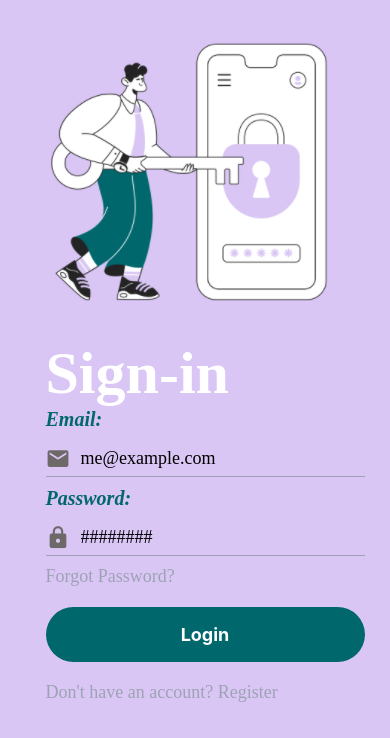
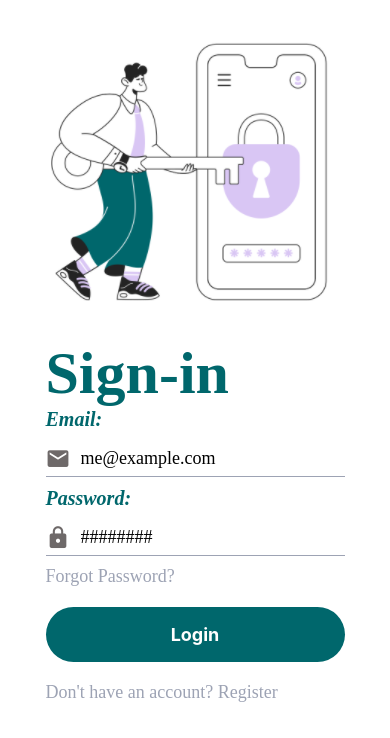
Before and after one commit to yabulala432/my-project, a React Native app: screen / in a window 390 px wide. Shown: the top 738 px of the page. Built offline with nearby package versions, Linux system fonts and the light colour scheme.

Commit message:
coloring

```diff
--- a/app/screens/ForgotPassword.tsx
+++ b/app/screens/ForgotPassword.tsx
@@ -24,14 +24,14 @@ const ForgotPassword = ({ navigation }: ForgotPasswordProps) => {
     <ScrollView
       style={{
         flex: 1,
-        backgroundColor: colors.secondary,
+        backgroundColor: colors.white,
       }}
     >
       <Screen style={styles.imageContainer}>
         <View style={styles.innerContainer}>
           <Image source={require("../designs/forgotPassword.png")} />
           <View style={styles.inputsContainer}>
-            <AppText style={styles.title}>Forgot Password</AppText>
+            <AppText style={styles.title}>Forgot Password?</AppText>
             <AppText style={styles.text}>Email: </AppText>
             <AppTextInput icon="email" placeholder="me@example.com" />
 
@@ -88,7 +88,7 @@ const styles = StyleSheet.create({
     width: "100%",
   },
   title: {
-    color: colors.white,
+    color: colors.tertiary,
     fontSize: 35,
     fontWeight: "bold",
     fontFamily: Platform.OS === "android" ? "Roboto" : "Avenir",
--- a/app/screens/SignIn.tsx
+++ b/app/screens/SignIn.tsx
@@ -24,7 +24,7 @@ const SignIn = ({ navigation }: SignInProps) => {
     <ScrollView
       style={{
         flex: 1,
-        backgroundColor: colors.secondary,
+        backgroundColor: colors.white,
       }}
     >
       <Screen style={styles.imageContainer}>
@@ -95,7 +95,7 @@ const styles = StyleSheet.create({
     justifyContent: "center",
   },
   inputsContainer: {
-    paddingLeft: 20,
+    paddingHorizontal: 20,
     width: "100%",
   },
   container: {},
@@ -108,7 +108,7 @@ const styles = StyleSheet.create({
     width: "100%",
   },
   title: {
-    color: colors.white,
+    color: colors.tertiary,
     fontSize: 60,
     fontWeight: "bold",
     fontFamily: Platform.OS === "android" ? "Roboto" : "Avenir",
--- a/app/screens/SignUp.tsx
+++ b/app/screens/SignUp.tsx
@@ -19,7 +19,7 @@ const SignUp = ({ navigation }: SignUpProps) => {
     <ScrollView
       style={{
         flex: 1,
-        backgroundColor: colors.secondary,
+        backgroundColor: colors.white,
       }}
     >
       <Screen style={styles.imageContainer}>
@@ -31,8 +31,8 @@ const SignUp = ({ navigation }: SignUpProps) => {
             <IconButton
               name="camera"
               size={100}
-              backgroundColor={colors.tertiary}
-              iconColor={colors.secondary}
+              backgroundColor={colors.secondary}
+              iconColor={colors.white}
             />
           </View>
 
@@ -109,7 +109,7 @@ const styles = StyleSheet.create({
     width: "100%",
   },
   title: {
-    color: colors.white,
+    color: colors.tertiary,
     fontSize: 50,
     fontWeight: "bold",
     fontFamily: Platform.OS === "android" ? "Roboto" : "Avenir",
```
